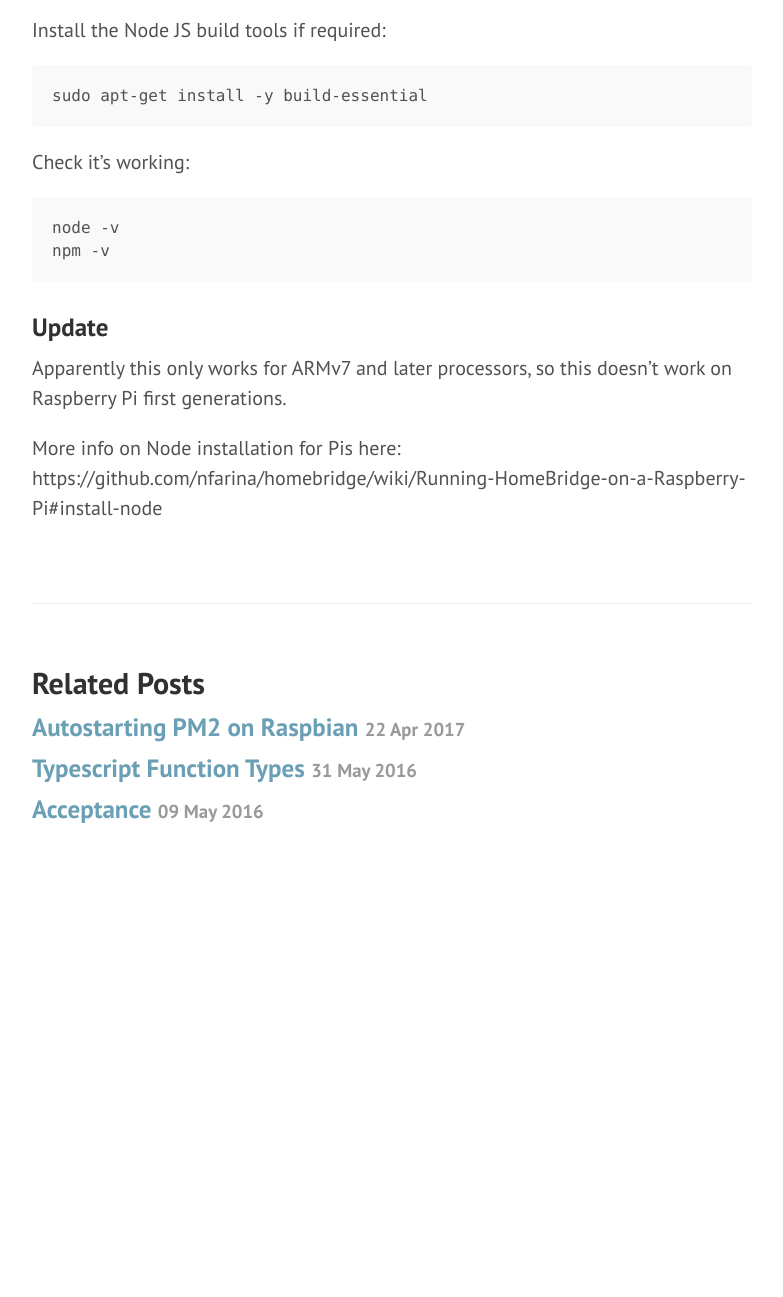
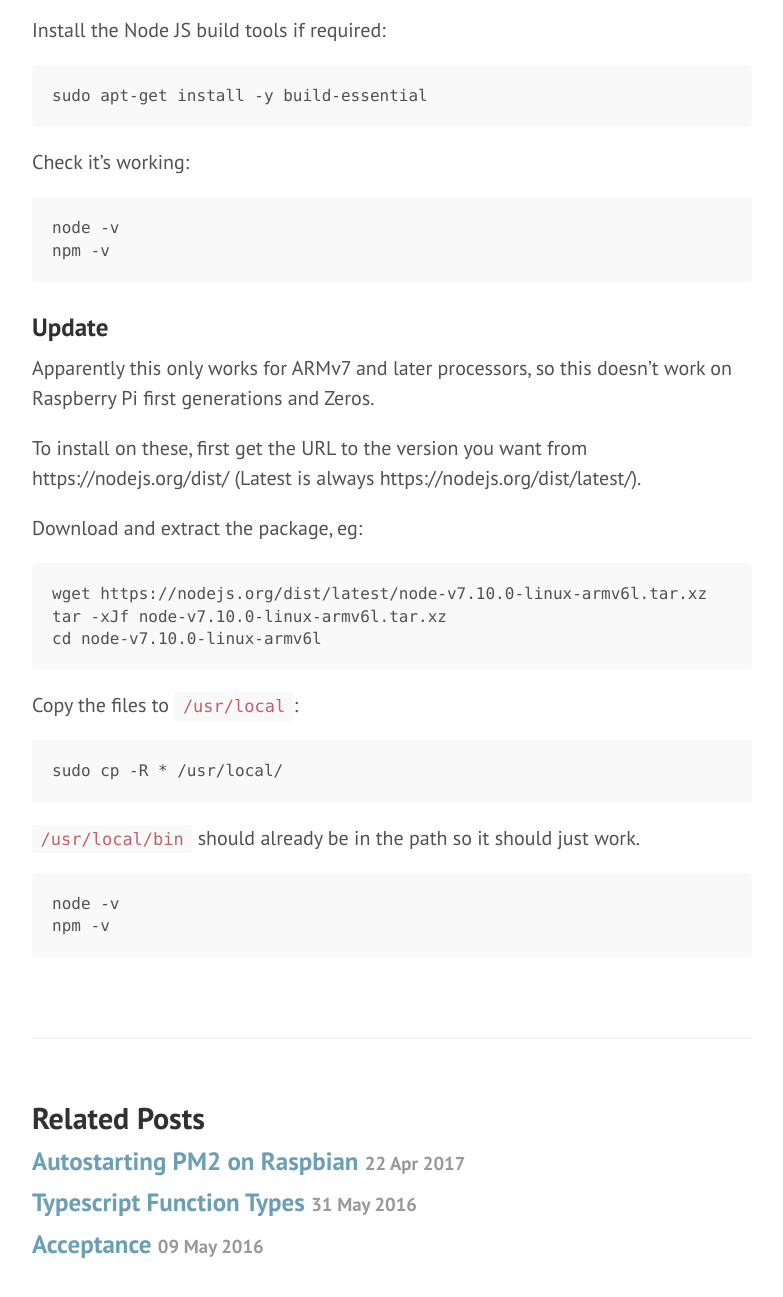
Before and after one commit to denwilliams/blog, a Jekyll site: the page built from _posts/2016-05-02-node-js-on-raspbian.md, in a window 1280 px wide and 1400 px high, scrolled down 490 px. Shown: the top 1297 px of the window, without its empty margins (68-851 px from the left). Built offline with Jekyll 4.4.1, drawn with Linux system fonts in a browser that asks for light colours; before the commit the page ends 1455 px from its top, so only the background shows below that.

Commit message:
update node install

````diff
--- a/_posts/2016-05-02-node-js-on-raspbian.md
+++ b/_posts/2016-05-02-node-js-on-raspbian.md
@@ -30,6 +30,27 @@ npm -v
 
 ### Update
 
-Apparently this only works for ARMv7 and later processors, so this doesn't work on Raspberry Pi first generations.
+Apparently this only works for ARMv7 and later processors, so this doesn't work on Raspberry Pi first generations and Zeros.
 
-More info on Node installation for Pis here: https://github.com/nfarina/homebridge/wiki/Running-HomeBridge-on-a-Raspberry-Pi#install-node
+To install on these, first get the URL to the version you want from https://nodejs.org/dist/ (Latest is always https://nodejs.org/dist/latest/).
+
+Download and extract the package, eg:
+
+```
+wget https://nodejs.org/dist/latest/node-v7.10.0-linux-armv6l.tar.xz
+tar -xJf node-v7.10.0-linux-armv6l.tar.xz
+cd node-v7.10.0-linux-armv6l
+```
+
+Copy the files to `/usr/local`:
+
+```
+sudo cp -R * /usr/local/
+```
+
+`/usr/local/bin` should already be in the path so it should just work.
+
+```
+node -v
+npm -v
+```
````
